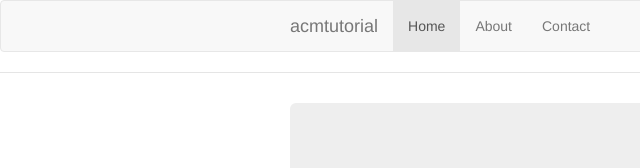
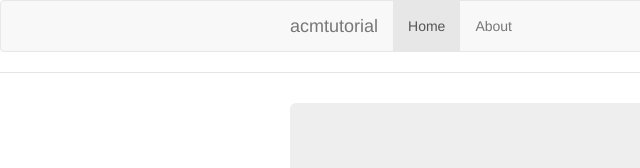
Before and after one commit to julianpoy/ACMTutorial, a website: page app/index.html in a window 1280 px wide. Shown: the top 168 px of the page, 0-640 px from the left. Drawn offline with nearby package versions, Linux system fonts and the light colour scheme; some packages are replaced by stand-ins of ours; files that its build step writes are made by us from their sources.

Commit message:
Removed unused contact link

```diff
--- a/app/index.html
+++ b/app/index.html
@@ -41,7 +41,6 @@
             <ul class="nav navbar-nav">
               <li class="active"><a href="#/">Home</a></li>
               <li><a ng-href="#/about">About</a></li>
-              <li><a ng-href="#/">Contact</a></li>
             </ul>
           </div>
         </div>
```
